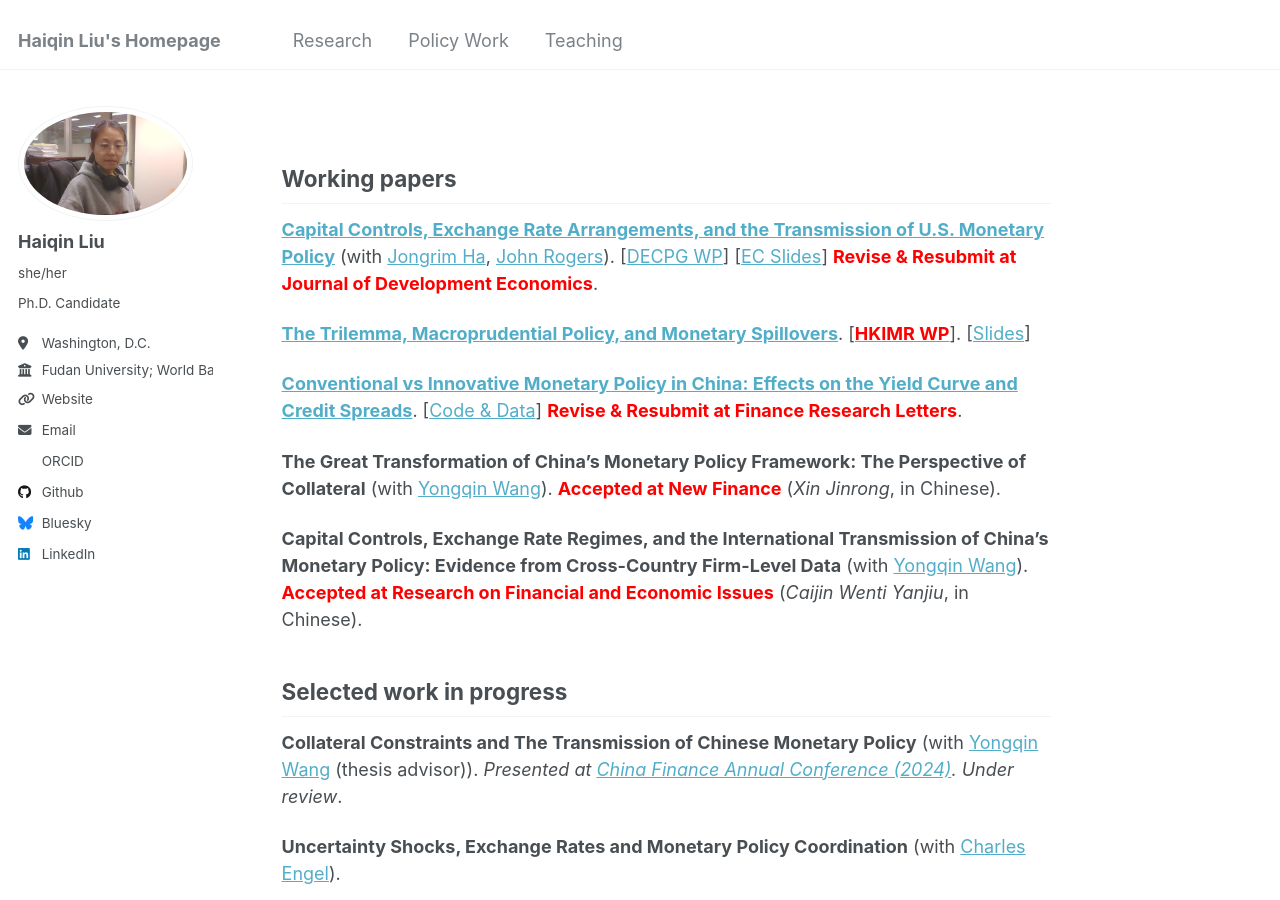
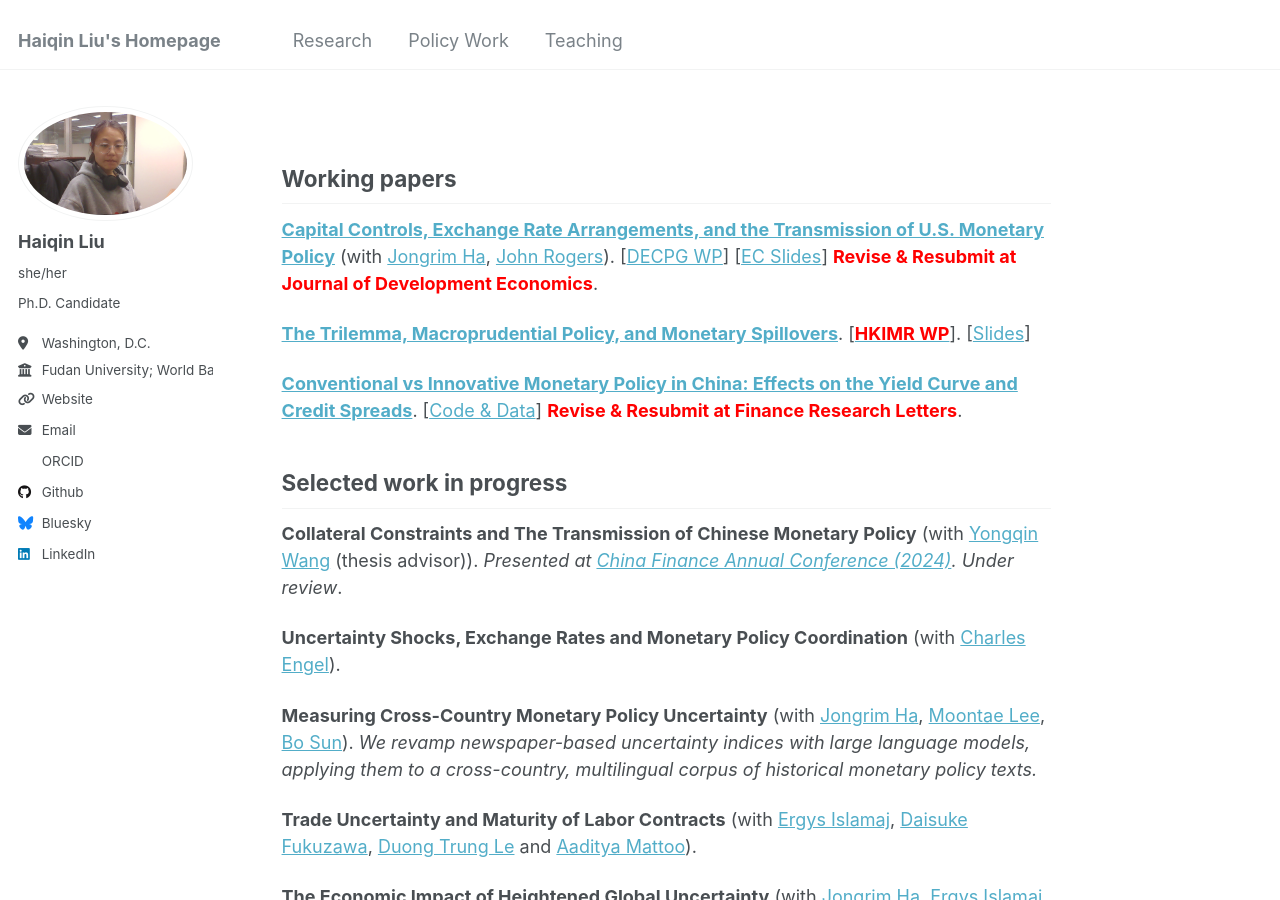
Before and after one commit to liuhaiqinFDU/liuhaiqinFDU.github.io, a Jekyll site: the page built from research.md, in a window 1280 px wide and 900 px high. Built offline with Jekyll 4.4.1, drawn with Linux system fonts in a browser that asks for light colours; some web fonts are replaced.

Commit message:
Update research.md

```diff
--- a/research.md
+++ b/research.md
@@ -13,9 +13,9 @@
 
 [**Conventional vs Innovative Monetary Policy in China: Effects on the Yield Curve and Credit Spreads**](https://papers.ssrn.com/sol3/papers.cfm?abstract_id=6018296). [[Code & Data](https://dataverse.harvard.edu/dataset.xhtml?persistentId=doi:10.7910/DVN/1TVTXA)] **<font color="red">Revise & Resubmit at Finance Research Letters</font>**.
 
-**The Great Transformation of China’s Monetary Policy Framework: The Perspective of Collateral** (with [Yongqin Wang](https://fisf.fudan.edu.cn/en_show-112-156.html)). **<font color="red">Accepted at  New Finance</font>** (*Xin Jinrong*, in Chinese).
+<!-- **The Great Transformation of China’s Monetary Policy Framework: The Perspective of Collateral** (with [Yongqin Wang](https://fisf.fudan.edu.cn/en_show-112-156.html)). **<font color="red">Accepted at  New Finance</font>** (*Xin Jinrong*, in Chinese). -->
 
-**Capital Controls, Exchange Rate Regimes, and the International Transmission of China’s Monetary Policy: Evidence from Cross-Country Firm-Level Data** (with [Yongqin Wang](https://fisf.fudan.edu.cn/en_show-112-156.html)). **<font color="red">Accepted at Research on Financial and Economic Issues</font>**  (*Caijin Wenti Yanjiu*, in Chinese).
+<!-- **Capital Controls, Exchange Rate Regimes, and the International Transmission of China’s Monetary Policy: Evidence from Cross-Country Firm-Level Data** (with [Yongqin Wang](https://fisf.fudan.edu.cn/en_show-112-156.html)). **<font color="red">Accepted at Research on Financial and Economic Issues</font>**  (*Caijin Wenti Yanjiu*, in Chinese). -->
 
 ## Selected work in progress
 
```
